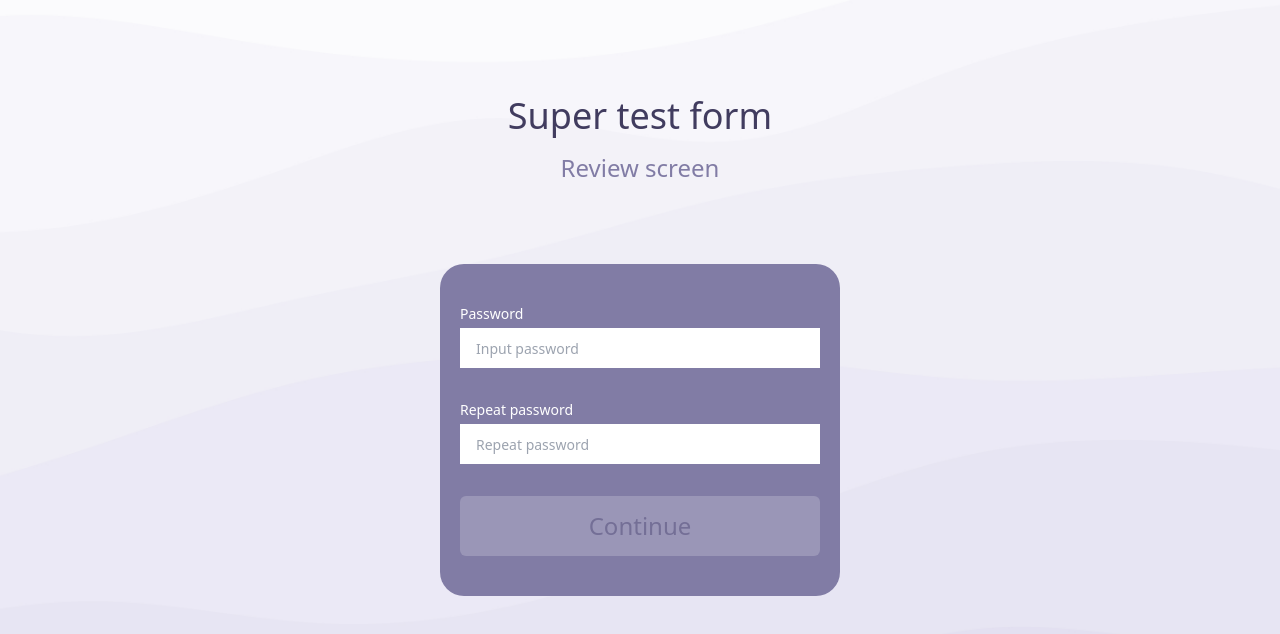
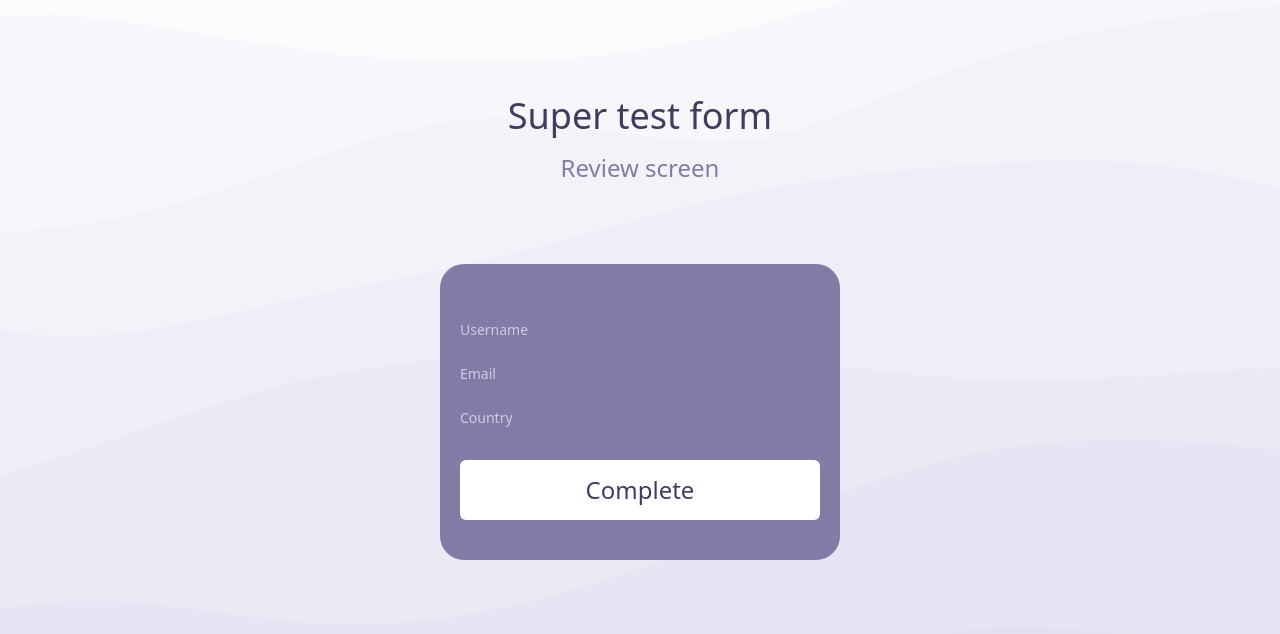
Before and after one commit to lvidal1/react-vite-multistep, a React (Vite) app: page /review in a window 1280 px wide. Shown: the top 634 px of the page. Built offline with nearby package versions, Linux system fonts and the light colour scheme.

Commit message:
Add review form

```diff
--- /dev/null
+++ b/src/assets/styles/components/ReviewForm.module.scss
@@ -0,0 +1,20 @@
+.container {
+  @apply bg-purple-100 max-w-sm/1 mx-auto rounded-3xl;
+  @apply px-5 py-10 space-y-8;
+}
+
+.detailContent {
+  @apply space-y-6 mt-4;
+}
+
+.detailRow {
+  @apply flex justify-between;
+}
+
+.detailLabel {
+  @apply text-purple-300 text-sm;
+}
+
+.detailValue {
+  @apply text-white text-sm;
+}
--- /dev/null
+++ b/src/components/ReviewForm.tsx
@@ -0,0 +1,59 @@
+import { useForm } from 'react-hook-form';
+import { useTranslation } from 'react-i18next';
+
+import styles from '@styles/components/ReviewForm.module.scss';
+import Button from './Button';
+import { IUser } from '../store/types';
+
+type FormProps = {
+  saveData: () => void;
+  defaultValues?: IUser;
+};
+
+const ReviewForm = ({ saveData, defaultValues = {} }: FormProps) => {
+  const { t } = useTranslation();
+
+  const {
+    handleSubmit,
+    formState: { isValid }
+  } = useForm({
+    mode: 'onChange'
+  });
+
+  const { username, email, country } = defaultValues;
+
+  const submitHandler = () => {
+    saveData();
+  };
+
+  return (
+    <form
+      onSubmit={handleSubmit(submitHandler)}
+      className={styles.container}
+      data-testid="ReviewForm">
+      <div className={styles.detailContent}>
+        <div className={styles.detailRow}>
+          <span className={styles.detailLabel}>{t('reviewForm.username.label')}</span>
+          <span className={styles.detailValue} data-testid="username">
+            {username}
+          </span>
+        </div>
+        <div className={styles.detailRow}>
+          <span className={styles.detailLabel}>{t('reviewForm.email.label')}</span>
+          <span className={styles.detailValue} data-testid="email">
+            {email}
+          </span>
+        </div>
+        <div className={styles.detailRow}>
+          <span className={styles.detailLabel}>{t('reviewForm.country.label')}</span>
+          <span className={styles.detailValue} data-testid="country">
+            {country}
+          </span>
+        </div>
+      </div>
+      <Button label={t('button.complete')} dataTestId={'button'} disabled={!isValid} />
+    </form>
+  );
+};
+
+export default ReviewForm;
--- a/src/lang/en.json
+++ b/src/lang/en.json
@@ -39,8 +39,20 @@
       "placeholder": "Repeat password"
     }
   },
+  "reviewForm": {
+    "username": {
+      "label": "Username"
+    },
+    "email": {
+      "label": "Email"
+    },
+    "country": {
+      "label": "Country"
+    }
+  },
   "button": {
-    "continue": "Continue"
+    "continue": "Continue",
+    "complete": "Complete"
   },
   "error": {
     "password": {
--- a/src/pages/Review.tsx
+++ b/src/pages/Review.tsx
@@ -1,9 +1,11 @@
 import Layout from '@components/Layout';
-import PasswordForm from '@components/PasswordForm';
+import ReviewForm from '@components/ReviewForm';
 import { useTranslation } from 'react-i18next';
+import appStore from '../store/appStore';
 
 function Review() {
   const { t } = useTranslation();
+  const { user } = appStore();
 
   const next = () => {
     console.log('Complete');
@@ -11,7 +13,7 @@ function Review() {
 
   return (
     <Layout title={t('review.title')} copy={t('review.copy')}>
-      <PasswordForm saveData={next} />
+      <ReviewForm saveData={next} defaultValues={user} />
     </Layout>
   );
 }
--- a/tailwind.config.js
+++ b/tailwind.config.js
@@ -6,6 +6,7 @@ export default {
       colors: {
         "purple-100": "#817CA5",
         "purple-200": "#413C5F",
+        "purple-300": "#CECAEB",
         "error": "#be123c"
       },
       height: {
```
Also changed, not shown: 2 other files (tests, documents, lock files or other folders).
